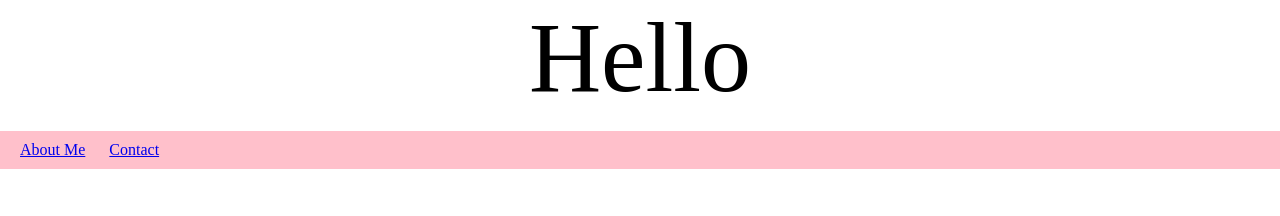
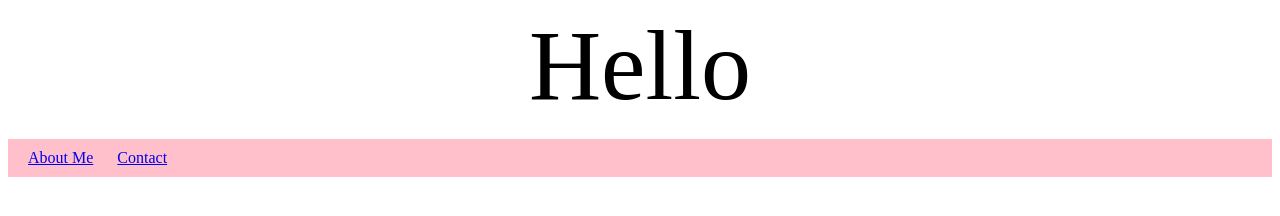
Before and after one commit to laurahartleyy/laurahartleyy.github.io, a plain HTML site: page index.html in a window 1280 px wide. Drawn offline with nearby package versions, Linux system fonts and the light colour scheme.

Commit message:
Update index.html

```diff
--- a/index.html
+++ b/index.html
@@ -1,6 +1,6 @@
 <!DOCTYPE html>
 <header>
-<link href="/normalize.css" rel="stylesheet">
+<link href="https://laurahartleyy.github.io/stylesheets/stylesheet.css" rel="stylesheet">
 <style>
 header {
 	text-align: center;
```
